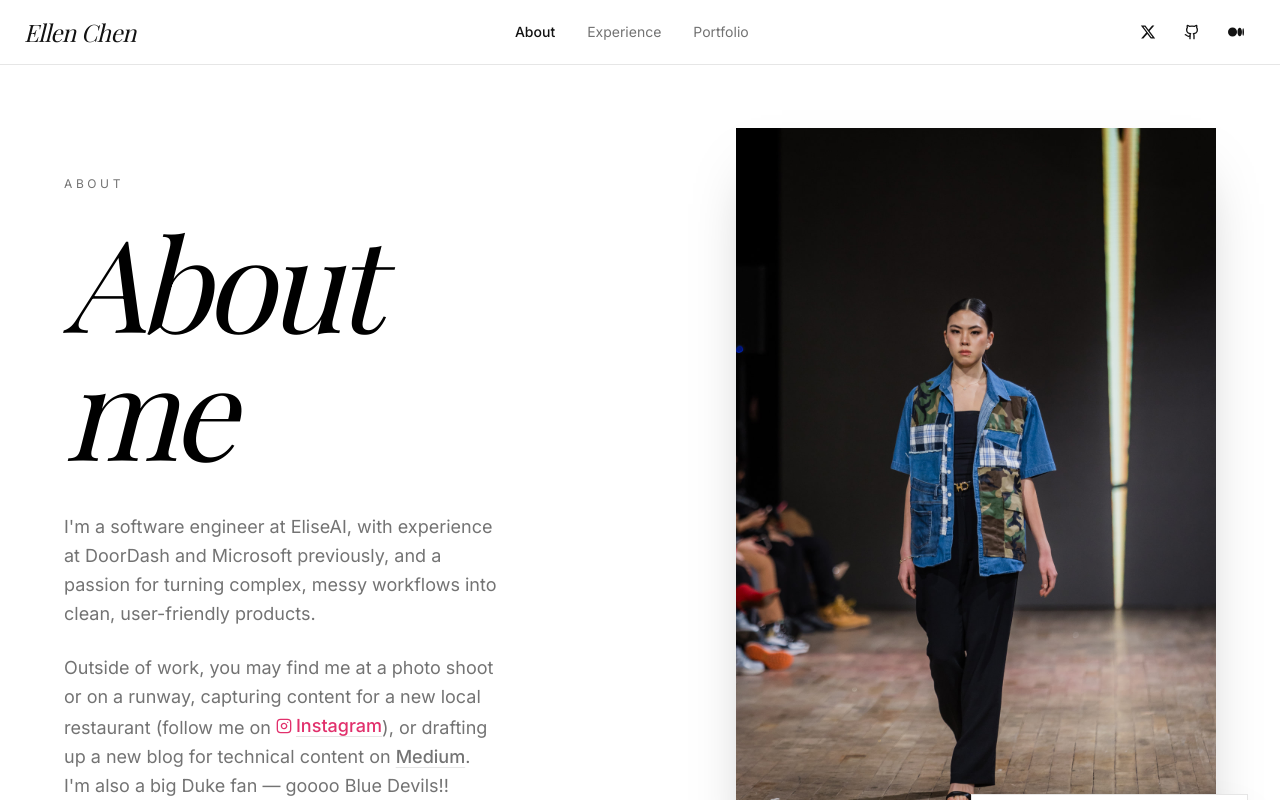
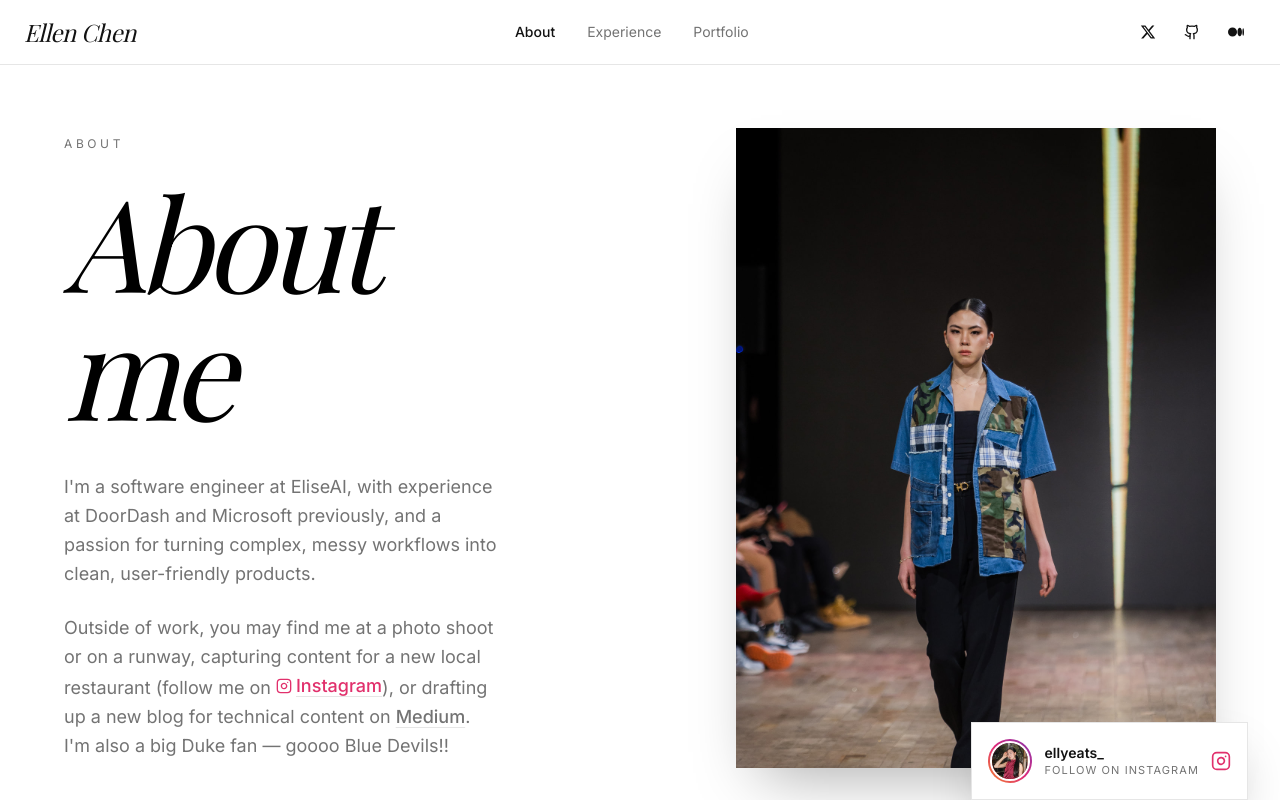
Before and after one commit to ellenrchen/ellen-chen, a React (Vite) app: page /about in a window 1280 px wide. Shown: the top 800 px of the page. Built offline with nearby package versions, Linux system fonts and the light colour scheme; a web font is replaced by a local one.

Commit message:
Changes
Co-authored-by: ellenrchen <32143915+ellenrchen@users.noreply.github.com>

```diff
--- a/src/components/About.tsx
+++ b/src/components/About.tsx
@@ -57,7 +57,7 @@ const About = () => (
               <img
                 src={runwayImg}
                 alt="Ellen walking the runway"
-                className="w-full aspect-[2/3] object-cover"
+                className="w-full aspect-[3/4] object-cover object-top"
                 loading="lazy"
               />
             </div>
@@ -65,7 +65,7 @@ const About = () => (
               href="https://www.instagram.com/ellyeats_"
               target="_blank"
               rel="noopener noreferrer"
-              className="absolute -bottom-6 -right-4 md:-right-8 bg-card border border-border p-4 shadow-[0_25px_50px_-12px_rgba(0,0,0,0.25)] flex items-center gap-3 min-w-[230px] transition-all duration-300 hover:-translate-y-1"
+              className="absolute -bottom-8 -right-4 md:-right-8 bg-card border border-border p-4 shadow-[0_25px_50px_-12px_rgba(0,0,0,0.25)] flex items-center gap-3 min-w-[230px] transition-all duration-300 hover:-translate-y-1"
               aria-label="Follow @ellyeats_ on Instagram"
             >
               <div
```
